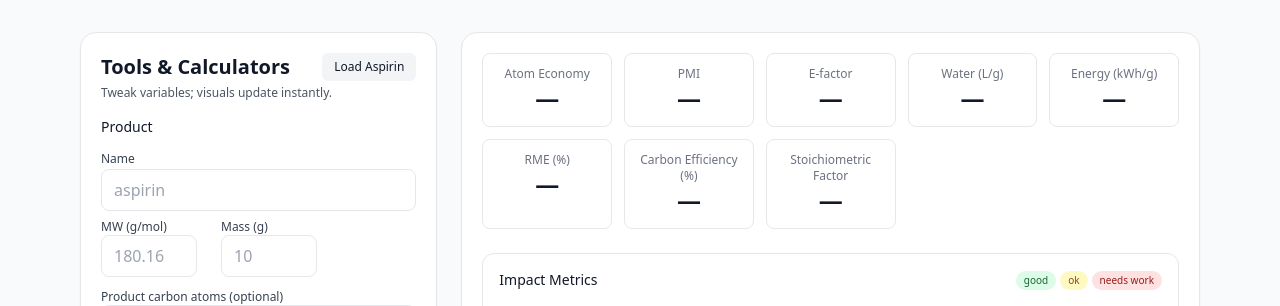
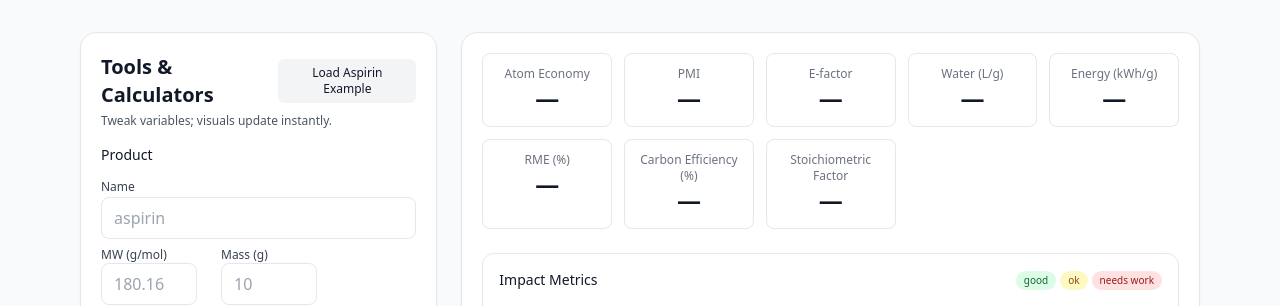
Before and after one commit to sufyanaslam44/green-toolkit-backend, a FastAPI app: page /simulate in a window 1280 px wide. Shown: the part 65-371 px from the top of the page. Run offline with FastAPI, Linux system fonts and the light colour scheme; some libraries are stand-ins or nearby versions.

Commit message:
ExampleNameChanged

```diff
--- a/templates/sim.html
+++ b/templates/sim.html
@@ -42,7 +42,7 @@
     <section class="rounded-2xl bg-white p-5 shadow-sm border md:col-span-1">
       <div class="flex items-center justify-between">
         <h1 class="text-xl font-semibold">Tools & Calculators</h1>
-        <button id="load-example" class="text-xs rounded-md bg-gray-100 px-3 py-1.5 hover:bg-gray-200">Load Aspirin</button>
+        <button id="load-example" class="text-xs rounded-md bg-gray-100 px-3 py-1.5 hover:bg-gray-200">Load Aspirin Example</button>
       </div>
       <p class="text-xs text-gray-600 mt-1">Tweak variables; visuals update instantly.</p>
 
```
